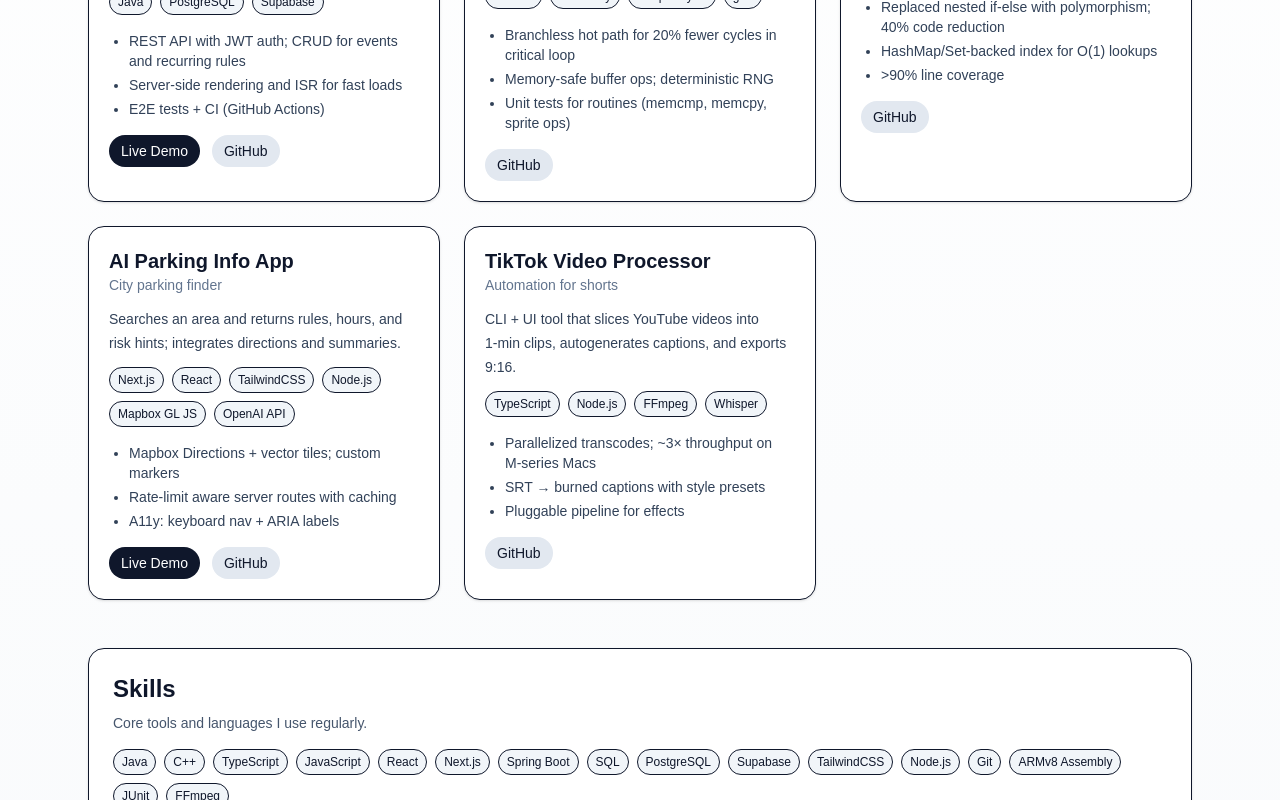
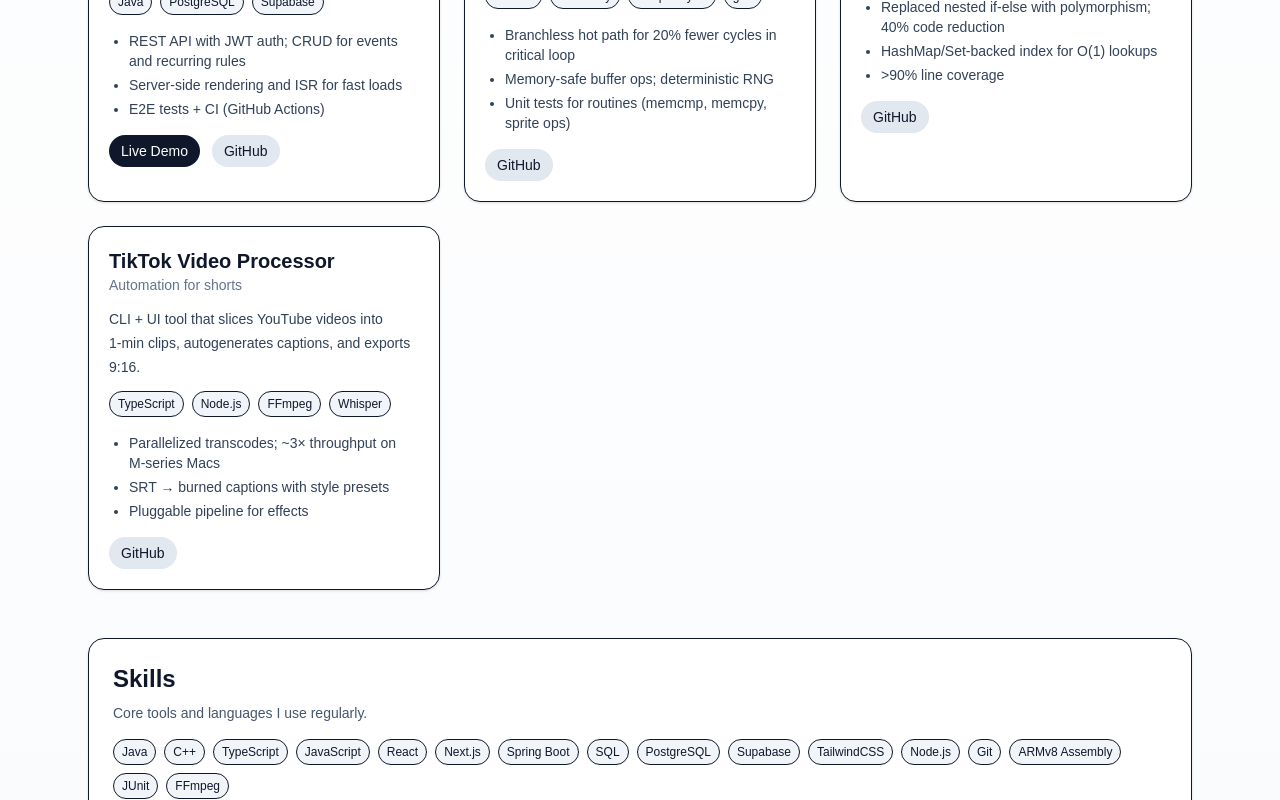
Before and after one commit to jonathanphuung/portfolio, a Next.js app: page / in a window 1280 px wide. Shown: the part 556-1356 px from the top of the page. Built offline with nearby package versions, Linux system fonts and the light colour scheme.

Commit message:
working on portfolio

```diff
--- a/src/app/page.tsx
+++ b/src/app/page.tsx
@@ -44,22 +44,6 @@ export default function Portfolio() {
       ],
       links: {
         github: "https://github.com/your-username/zoo-upgrade"
-      }
-    },
-    {
-      title: "AI Parking Info App",
-      subtitle: "City parking finder",
-      blurb:
-          "Searches an area and returns rules, hours, and risk hints; integrates directions and summaries.",
-      stack: ["Next.js", "React", "TailwindCSS", "Node.js", "Mapbox GL JS", "OpenAI API"],
-      highlights: [
-        "Mapbox Directions + vector tiles; custom markers",
-        "Rate‑limit aware server routes with caching",
-        "A11y: keyboard nav + ARIA labels"
-      ],
-      links: {
-        github: "https://github.com/your-username/ai-parking-info",
-        demo: "https://parking-info-demo.vercel.app"
       }
     },
     {
```
